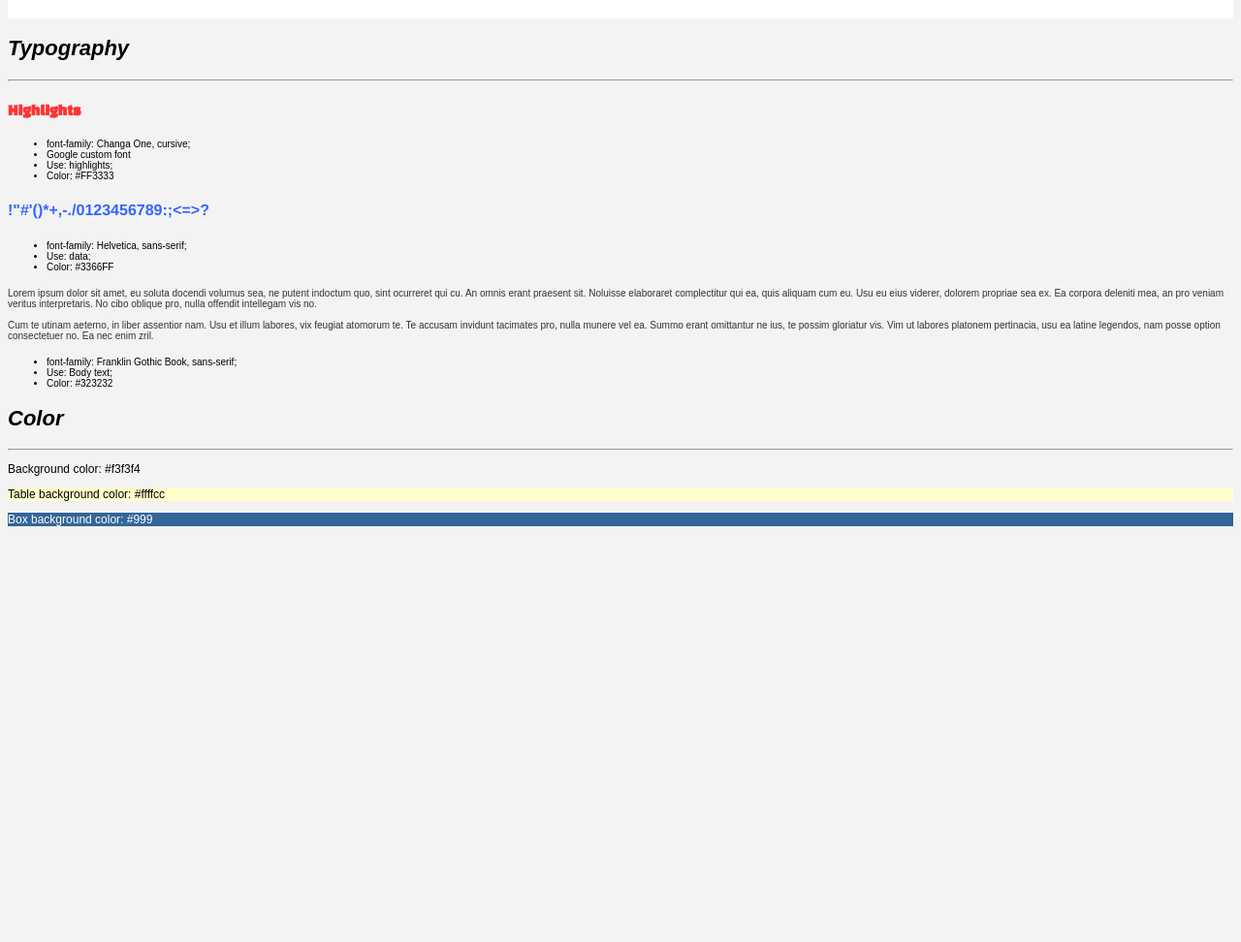
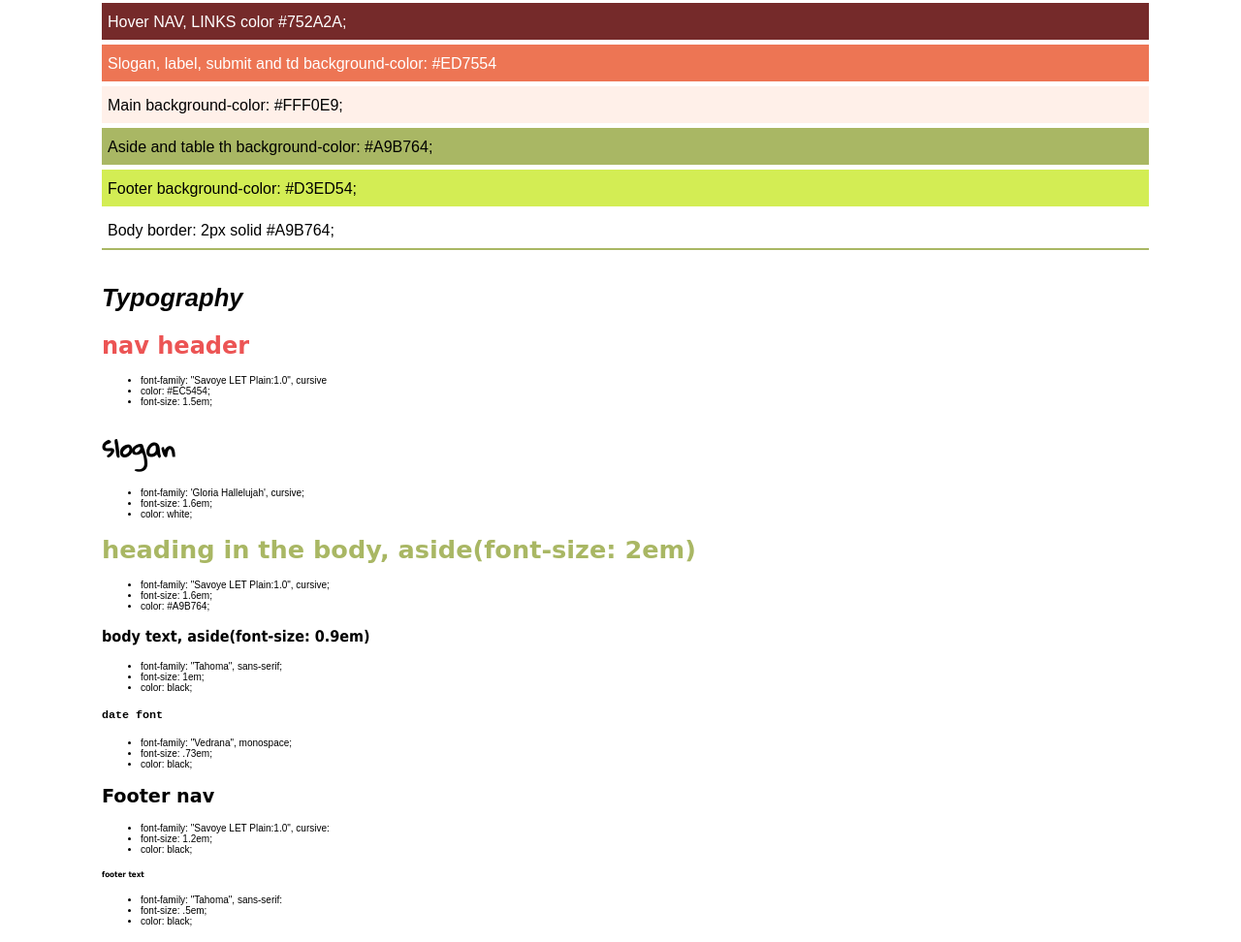
Before and after one commit to pjosifovic/cookie-stand, a plain HTML site: page style-guide.html in a window 1280 px wide. Shown: the part 112-1084 px from the top of the page at 97% size. Before the commit the page ends 800 px from the top, so only its background shows below. Drawn offline with Linux system fonts and the light colour scheme.

Commit message:
updating style-guide

```diff
--- a/css/style-guide.css
+++ b/css/style-guide.css
@@ -1,28 +1,77 @@
-header {
-  background-color: white;
-  padding: 20px;
-}
-header p {
-  font-family: "Franklin Gothic Book", sans-serif;
-  font-size: 1.625em;
-  color: #FF3333;
+* {
+  background-repeat: no-repeat;
 }
 
 body {
-  background-color: #f3f3f4;
+  margin: 0 auto;
+  text-align: left;
+  max-width: 1080px;
+  padding-left: 10px;
 }
 
-main h2 {
+
+/*header {
+  background-color: white;
+}*/
+
+header * {
+  margin: 5px 0;
+  height: 2em;
+  padding: 3px 0 3px 3px;;
+}
+.title {
   font-family: "Franklin Gothic Book", sans-serif;
-  font-size: 1.375em;
-  font-style: italic;
+  font-size: 1.625em;
+  color: #752A2A;
+}
+
+header .nav {
+  background-color: white;
+  border: 2px solid #EC5454;
+  /*font-family: 'Gloria Hallelujah', cursive;*/
+  /*font-size: 1.6em;*/
+  color: #EC5454;
+}
+
+header .hover {
+  background-color: #752A2A;
+  color: white;
+}
+
+header .slogan {
+  background-color: #ED7554;
+  color: white;
+}
+
+header .mainColor {
+  background-color: #FFF0E9;
   color: black;
 }
 
-#highlights {
-  font-family: "Changa One", fantasy;
-  color: #ff3333;
-  font-size: 1em;
+header .asideColor {
+  background-color: #A9B764;
+  color: black;
+}
+
+header .footerColor {
+  background-color: #D3ED54;
+  color: black;
+}
+
+header .borderColor {
+  border-bottom: 2px solid #A9B764;
+}
+
+/*========== TYPOGRAPHY ===========*/
+.content {
+  margin-top: 35px;
+}
+
+.content h2 {
+  font-family: "Franklin Gothic Book", sans-serif;
+  font-size: 1.6em;
+  font-style: italic;
+  color: black;
 }
 
 ul li {
@@ -31,29 +80,53 @@ ul li {
   color: black;
 }
 
-#data {
-  font-family: "Helvetica", sans-serif;
-  color: #3366ff;
-  font-size: 1em;
+.content h4 {
+  margin: 0 auto;
 }
 
-#body-text {
-  font-family: "Franklin Gothic Book", sans-serif;
-  color: #323232;
-  font-size: 0.625em;
+.navFont {
+  font-family: "Savoye LET Plain:1.0",cursive;
+  color: #EC5454;
+  font-size: 1.5em;
 }
 
-main p {
-  font-family: "Franklin Gothic Book", sans-serif;
-  font-size: 0.750em;
+.sloganFont {
+  color: black;
+  font-family: 'Gloria Hallelujah', cursive;
+  font-size: 1.6em;
+}
+
+.bodyHeadFont {
+  font-family: "Savoye LET Plain:1.0", cursive;
+  font-size: 1.6em;
+  color: #A9B764;
+}
+
+
+.bodyMerchContact {
+  font-family: "Tahoma", sans-serif;
+  font-size: 1em;
   color: black;
 }
 
-#table-color {
-  background-color: #ffffcc;
+.bodyMerchContact a:hover {
+  color: #EC5454;
 }
 
-#box-color {
-  background-color: #369;
-  color: white;
+.dateFont {
+  font-family: "Vedrana", monospace;
+  font-size: 0.73em;
+  color: black;
 }
+
+.footerNavFont {
+  font-family: "Savoye LET Plain:1.0", cursive;
+  font-size: 1.2em;
+  color: black;
+}
+
+.footerFont {
+  font-family: "Tahoma", sans-serif;
+  font-size: 0.5em;
+  color: black;
+}
--- a/css/style.css
+++ b/css/style.css
@@ -119,8 +119,8 @@ main {
 .blogText p, .merchText p, .contactText p {
   font-family: "Tahoma", sans-serif;
   font-size: 1em;
+  color: black;
   text-indent: 1em;
-  color: black;
   line-height: 1.5em;
   text-align: left;
 }
--- a/style-guide.html
+++ b/style-guide.html
@@ -3,50 +3,89 @@
   <head>
     <meta charset="utf-8">
     <title>Style guide page for Salmon cookie stand application</title>
+    <link rel="stylesheet" href="css/normalize.css">
+    <link href='https://fonts.googleapis.com/css?family=Gloria+Hallelujah' rel='stylesheet' type='text/css'>
     <link rel="stylesheet" href="css/style-guide.css" type="text/css">
-    <link href='https://fonts.googleapis.com/css?family=Changa+One' rel='stylesheet' type='text/css'>
   </head>
   <body>
     <header>
-      <p>UI Style Guide - Salmon Cookie Stand</p>
+        <p class="title">UI Style Guide - Salmon Cookie Stand</p>
+        <section class="nav">
+          <p>Nav solid 2px border-color: #EC5454;</p>
+          <!-- font is Google font Savoye LET Plain:1.0", cursive, font-size: 1.5em,  -->
+        </section>
+        <section class="hover">
+          <p>Hover NAV, LINKS color #752A2A;</p>
+        </section>
+        <section class="slogan">
+          <p>Slogan, label, submit and td background-color: #ED7554</p>
+           <!-- and font: 'Gloria Hallelujah', cursive;, size:1.6em, color: white -->
+        </section>
+        <section class="mainColor">
+          <p>Main background-color: #FFF0E9;</p>
+           <!-- and font: 'Gloria Hallelujah', cursive;, size:1.6em, color: white -->
+        </section>
+        <section class="asideColor">
+          <p>Aside and table th background-color: #A9B764;</p>
+           <!-- and font: 'Gloria Hallelujah', cursive;, size:1.6em, color: white -->
+        </section>
+        <section class="footerColor">
+          <p>Footer background-color: #D3ED54;</p>
+           <!-- and font: 'Gloria Hallelujah', cursive;, size:1.6em, color: white -->
+        </section>
+        <section class="borderColor">
+          <p>Body border: 2px solid #A9B764; </p>
+           <!-- and font: 'Gloria Hallelujah', cursive;, size:1.6em, color: white -->
+        </section>
+
     </header>
+
     <main>
+      <div class="content">
         <h2>Typography</h2>
-      <hr>
-      <h4 id="highlights">Highlights</h4>
+        <h4 class="navFont">nav header</h4>
         <ul>
-        <li>font-family: Changa One, cursive;</li>
-        <li>Google custom font</li>
-        <li>Use: highlights;</li>
-        <li>Color: #FF3333</li>
+          <li>font-family: "Savoye LET Plain:1.0", cursive</li>
+          <li>color: #EC5454;</li>
+          <li>font-size: 1.5em;</li>
         </ul>
-      <h4 id="data">!"#'()*+,-./0123456789:;<=>?</h4>
+        <h4 class="sloganFont">slogan</h4>
         <ul>
-        <li>font-family: Helvetica, sans-serif;</li>
-        <li>Use: data;</li>
-        <li>Color: #3366FF</li>
+          <li>font-family: 'Gloria Hallelujah', cursive;</li>
+          <li>font-size: 1.6em;</li>
+          <li>color: white;</li>
         </ul>
-      <p id="body-text">Lorem ipsum dolor sit amet, eu soluta docendi volumus sea,
-        ne putent indoctum quo, sint ocurreret qui cu. An omnis erant praesent sit.
-        Noluisse elaboraret complectitur qui ea, quis aliquam cum eu. Usu eu eius viderer,
-        dolorem propriae sea ex. Ea corpora deleniti mea, an pro veniam veritus interpretaris.
-        No cibo oblique pro, nulla offendit intellegam vis no.
-        <br>
-        <br>
-        Cum te utinam aeterno, in liber assentior nam. Usu et illum labores, vix feugiat atomorum te.
-        Te accusam invidunt tacimates pro, nulla munere vel ea. Summo erant omittantur ne ius, te possim gloriatur vis.
-        Vim ut labores platonem pertinacia, usu ea latine legendos, nam posse option consectetuer no. Ea nec enim zril.
-      </p>
+        <h4 class="bodyHeadFont">heading in the body, aside(font-size: 2em)</h4>
         <ul>
-        <li>font-family: Franklin Gothic Book, sans-serif;</li>
-        <li>Use: Body text;</li>
-        <li>Color: #323232</li>
+          <li>font-family: "Savoye LET Plain:1.0", cursive;</li>
+          <li>font-size: 1.6em;</li>
+          <li>color: #A9B764;</li>
         </ul>
-      <h2>Color</h2>
-      <hr>
-      <p>Background color: #f3f3f4</p>
-      <p id="table-color">Table background color: #ffffcc</p>
-      <p id="box-color">Box background color: #999</p>
+        <h4 class="bodyMerchContact"><a>body text, aside(font-size: 0.9em)</a></h4>
+        <ul>
+          <li>font-family: "Tahoma", sans-serif;</li>
+          <li>font-size: 1em;</li>
+          <li>color: black;</li>
+        </ul>
+        <h4 class="dateFont">date font</h4>
+        <ul>
+          <li>font-family: "Vedrana", monospace;</li>
+          <li>font-size: .73em;</li>
+          <li>color: black;</li>
+        </ul>
+        <h4 class="footerNavFont">Footer nav</h4>
+        <ul>
+          <li>font-family: "Savoye LET Plain:1.0", cursive:</li>
+          <li>font-size: 1.2em;</li>
+          <li>color: black;</li>
+        </ul>
+        <h4 class="footerFont">footer text</h4>
+        <ul>
+          <li>font-family: "Tahoma", sans-serif:</li>
+          <li>font-size: .5em;</li>
+          <li>color: black;</li>
+        </ul>
+      </div>
     </main>
 
   </body>
```
Lines whose indentation alone changed are shown as unchanged.
